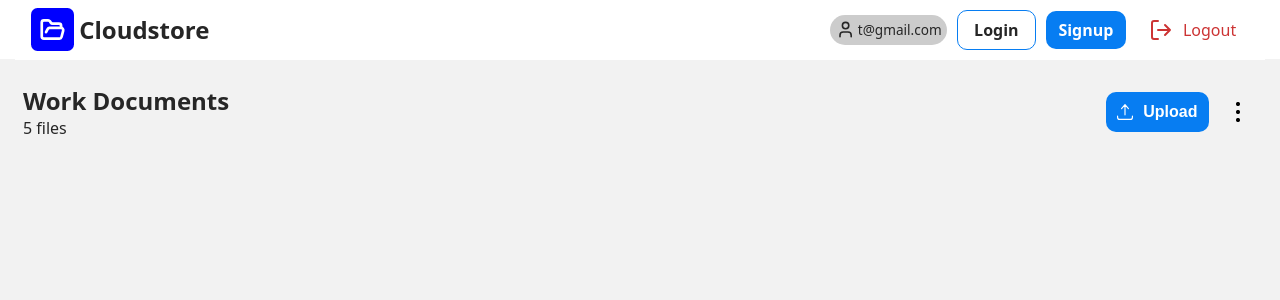
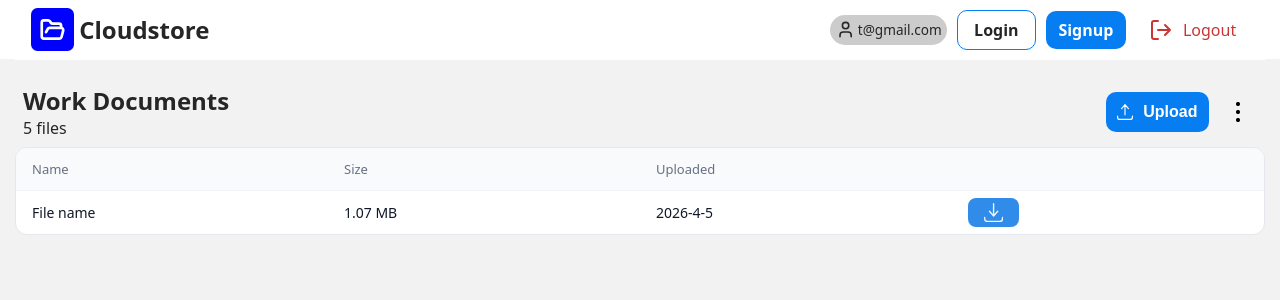
Before and after one commit to SaleamlakH/file-uploader, a React (Vite) app in the folder client/: page /folders/folderId in a window 1280 px wide. Shown: the top 300 px of the page. Built offline with nearby package versions, Linux system fonts and the light colour scheme.

Commit message:
feat(folder-page): add table to list files

```diff
--- a/client/src/pages/folder-view/FolderView.tsx
+++ b/client/src/pages/folder-view/FolderView.tsx
@@ -1,13 +1,20 @@
 import Action from '../../components/Action/Action';
-import { Upload } from '../../components/Icons';
+import { Download, Upload } from '../../components/Icons';
 import style from './folder-view.module.css';
 import ShareForm from '../../components/share-form/ShareForm';
 import EditForm from '../../components/edit-form/EditForm';
 import DeleteFolder from '../../components/folder-delete/FolderDelete';
 import FolderActionMenu from '../../components/menu/FolderActionMenu';
 import UploadFileForm from '../../components/upload-file-form/UploadFileForm';
+import { useState } from 'react';
 
 export default function FolderView() {
+  const [hoveredIndex, setHoveredIndex] = useState<number | null>(null);
+  const formatSize = (size: number) => {
+    if (typeof size !== 'number' || isNaN(size)) return '-';
+    return (size / 1024 / 1024).toFixed(2) + ' MB';
+  };
+
   return (
     <>
       <header className={style.header}>
@@ -36,8 +43,46 @@ export default function FolderView() {
         </div>
       </header>
 
+      {/* File table */}
+      <div className={style.wrapper}>
+        <table className={style.table}>
+          <thead>
+            <tr className={style.headRow}>
+              <th className={style.th}>Name</th>
+              <th className={style.th}>Size</th>
+              <th className={style.th}>Uploaded</th>
+              <th className={style.th}></th>
+            </tr>
+          </thead>
+
+          <tbody>
+            {[{ id: 1, name: 'File name', size: 1125434, uploaded: '2026-4-5' }].map((file, i) => (
+              <tr
+                key={file.id ?? file?.name ?? i}
+                className={`${style.row} ${hoveredIndex === i ? style.rowHover : ''}`}
+                onMouseLeave={() => setHoveredIndex(null)}
+              >
+                <td className={style.tdName}>
+                  <span className={style.nameText}>{file.name}</span>
+                </td>
+
+                <td className={style.td}>{formatSize(file.size)}</td>
+
+                <td className={style.td}>{file.uploaded}</td>
+
+                <td className={style.actionsCell}>
+                  <Action as="link" to="#" className={style.downloadBtn}>
+                    <Download />
+                  </Action>
+                </td>
+              </tr>
+            ))}
+          </tbody>
+        </table>
+      </div>
+
       {/* upload files */}
-      <UploadFileForm id="upload-file" />
+      <UploadFileForm />
 
       {/* share-folder form */}
       <ShareForm id="share-folder" />
--- a/client/src/pages/folder-view/folder-view.module.css
+++ b/client/src/pages/folder-view/folder-view.module.css
@@ -30,3 +30,81 @@
   right: 0.5em;
   top: 0px;
 }
+
+.wrapper {
+  border: 1px solid #e4e7ec;
+  border-radius: 12px;
+  overflow: hidden;
+  background: #fff;
+}
+
+.table {
+  width: 100%;
+  border-collapse: collapse;
+  table-layout: fixed;
+}
+
+.headRow {
+  background: #f9fafb;
+}
+
+.th {
+  text-align: left;
+  padding: 12px 16px;
+  font-size: 13px;
+  color: #667085;
+  font-weight: 500;
+}
+
+.row {
+  border-top: 1px solid #f2f4f7;
+}
+
+.row:hover {
+  background: #f9fafb;
+}
+
+.td {
+  padding: 12px 16px;
+  font-size: 14px;
+  color: #101828;
+  vertical-align: middle;
+}
+
+.tdName {
+  padding: 12px 16px;
+  font-size: 14px;
+  color: #101828;
+  display: flex;
+  align-items: center;
+  gap: 8px;
+  overflow: hidden;
+}
+
+.nameText {
+  white-space: nowrap;
+  overflow: hidden;
+  text-overflow: ellipsis;
+}
+
+.actionsCell {
+  width: 96px;
+  padding: 0 16px;
+}
+
+.downloadBtn {
+  display: inline-flex;
+  align-items: center;
+  justify-content: center;
+  border: none;
+  border-radius: 8px;
+  cursor: pointer;
+  background: hsl(210 80 55);
+  color: hsl(0 0 95);
+  padding: 0.3em 1em;
+}
+
+.downloadBtn svg {
+  width: 1.2em;
+  height: 1.2em;
+}
```
